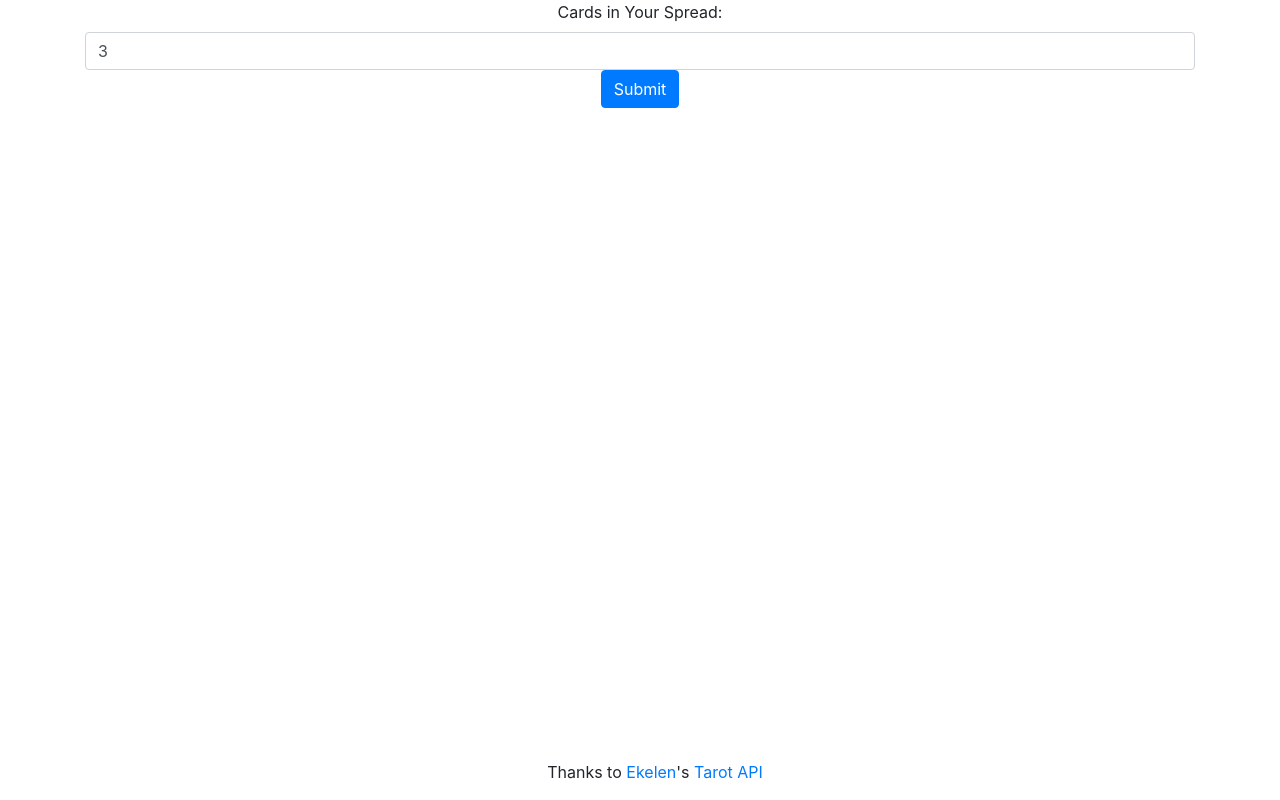
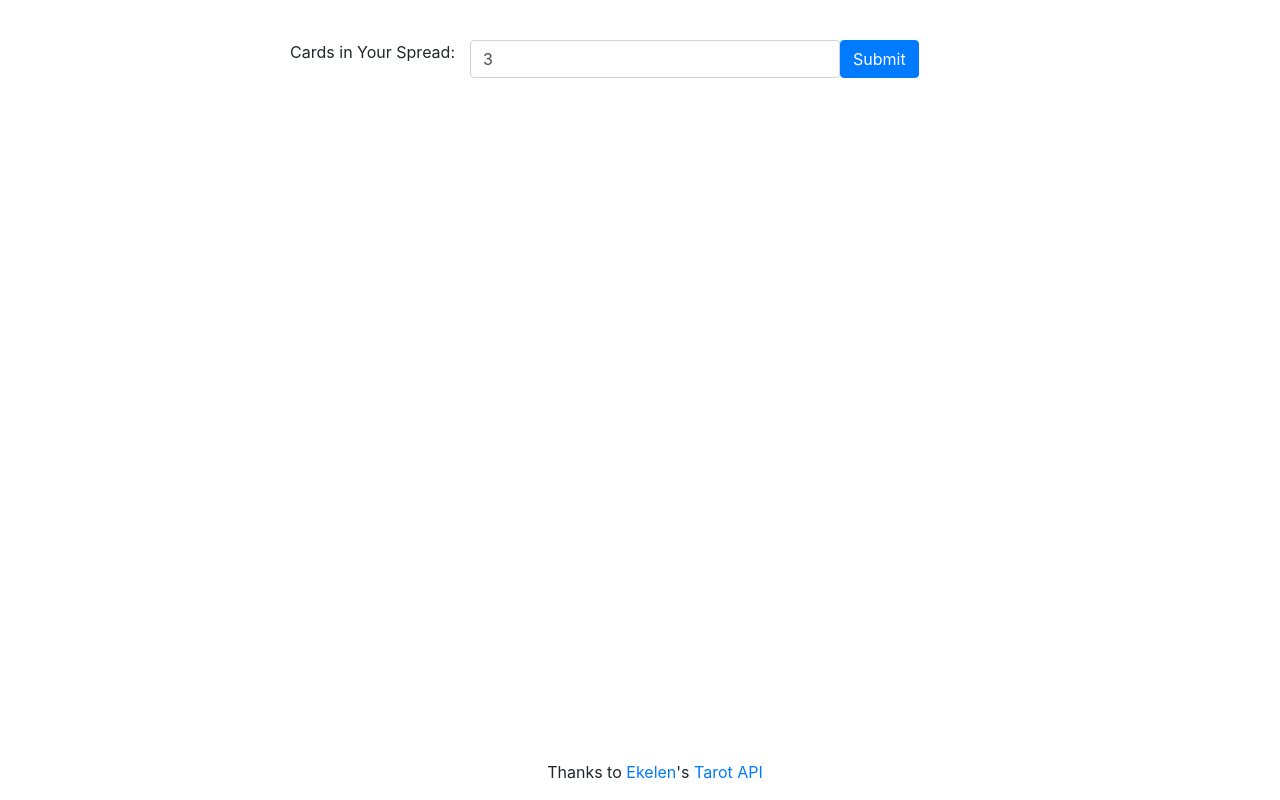
Before and after one commit to taracdia/tarot, a React (Create React App) app: page / in a window 1280 px wide. Built offline with nearby package versions, Linux system fonts and the light colour scheme.

Commit message:
Improved layout of form area

```diff
--- a/package.json
+++ b/package.json
@@ -9,6 +9,7 @@
     "bootstrap": "^4.6.0",
     "react": "^17.0.2",
     "react-bootstrap": "^1.5.2",
+    "react-card-flip": "^1.1.0",
     "react-dom": "^17.0.2",
     "react-scripts": "4.0.3",
     "web-vitals": "^1.0.1"
--- a/src/App.css
+++ b/src/App.css
@@ -53,6 +53,7 @@ img.reversed {
 .container {
 	position: relative;
 	min-height: 100vh;
+	padding-top: 2.5rem;
 }
 
 .notFooter {
@@ -65,3 +66,15 @@ footer {
 	height: 2.5rem;
 	min-width: 100%;
 }
+
+.leanRight {
+	text-align: right;
+}
+
+.leanLeft {
+	text-align: left;
+}
+
+.noPadding {
+	padding: 0px !important;
+}
--- a/src/components/Main.js
+++ b/src/components/Main.js
@@ -31,7 +31,6 @@ function Main() {
 				pickedIndices.push(pickedIndex);
 			}
 		}
-		console.log(pickedIndices);
 		const pickedCards = pickedIndices.map(num => {
 			const pickedCard = cards[num];
 			//Allow each card to be reversed or not
@@ -43,23 +42,25 @@ function Main() {
 	return (
 		<Container>
 			<div className="notFooter">
+				<Form onSubmit={handleSubmit}>
 					<Row>
-					<Col>
-						<Form onSubmit={handleSubmit}>
-							<Form.Group controlId="formSpreadNumber">
+						<Col className="leanRight">
 							<Form.Label>Cards in Your Spread:</Form.Label>
+						</Col>
+						<Col className="noPadding">
 							<Form.Control
 								type="number"
 								value={inputNumber}
 								onChange={handleChange}
 							/>
+						</Col>
+						<Col className="leanLeft noPadding">
 							<Button variant="primary" type="submit">
 								Submit
 							</Button>
-							</Form.Group>
-						</Form>
 						</Col>
 					</Row>
+				</Form>
 				<Row>
 					{cardSpread.map(card => {
 						return <TarotCard key={card.name_short} card={card} />;
```
Also changed, not shown: public/cardImages/back.jpg (added), 1 other file (tests, documents, lock files or other folders). Lines whose indentation alone changed are shown as unchanged.
